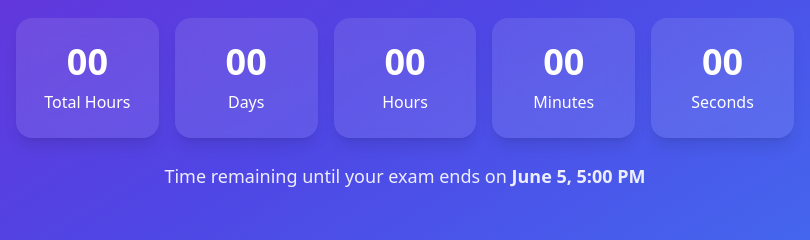
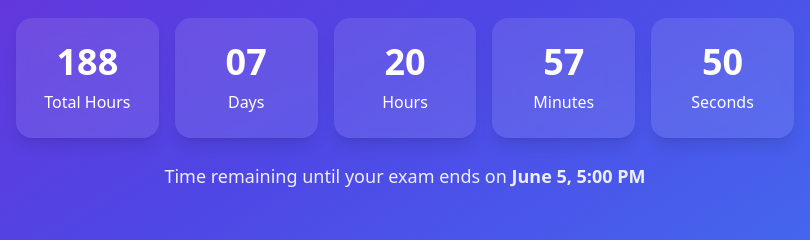
Before and after one commit to Ahmad-Mahboob/Exam_Ending, a plain HTML site: page index.html in a window 1280 px wide. Shown: the part 332-572 px from the top of the page, 235-1045 px from the left. Drawn offline with nearby package versions, Linux system fonts and the light colour scheme.

Commit message:
Update index.html

```diff
--- a/index.html
+++ b/index.html
@@ -3,7 +3,7 @@
 <head>
   <meta charset="UTF-8" />
   <meta name="viewport" content="width=device-width, initial-scale=1.0" />
-  <title>Exam Countdown - June 5, 5:00 PM</title>
+  <title>Exam Countdown - June 15, 12:00 PM</title>
   <script src="https://cdn.tailwindcss.com"></script>
 </head>
 <body class="bg-gradient-to-br from-purple-700 via-indigo-600 to-blue-500 text-white min-h-screen flex items-center justify-center p-4">
@@ -35,7 +35,7 @@
   </div>
 
   <script>
-    const targetDate = new Date("June 5, 2025 17:00:00").getTime();
+    const targetDate = new Date("June 15, 2025 12:00:00").getTime();
 
     function updateCountdown() {
       const now = new Date().getTime();
```
